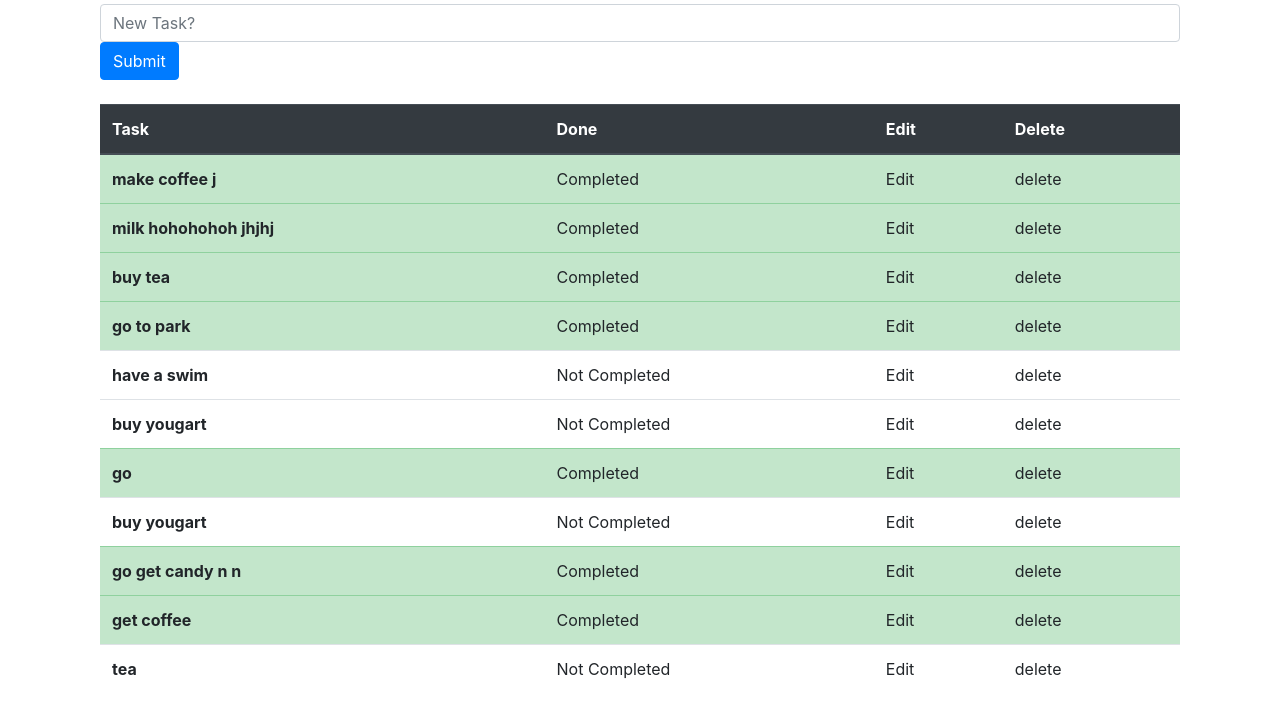
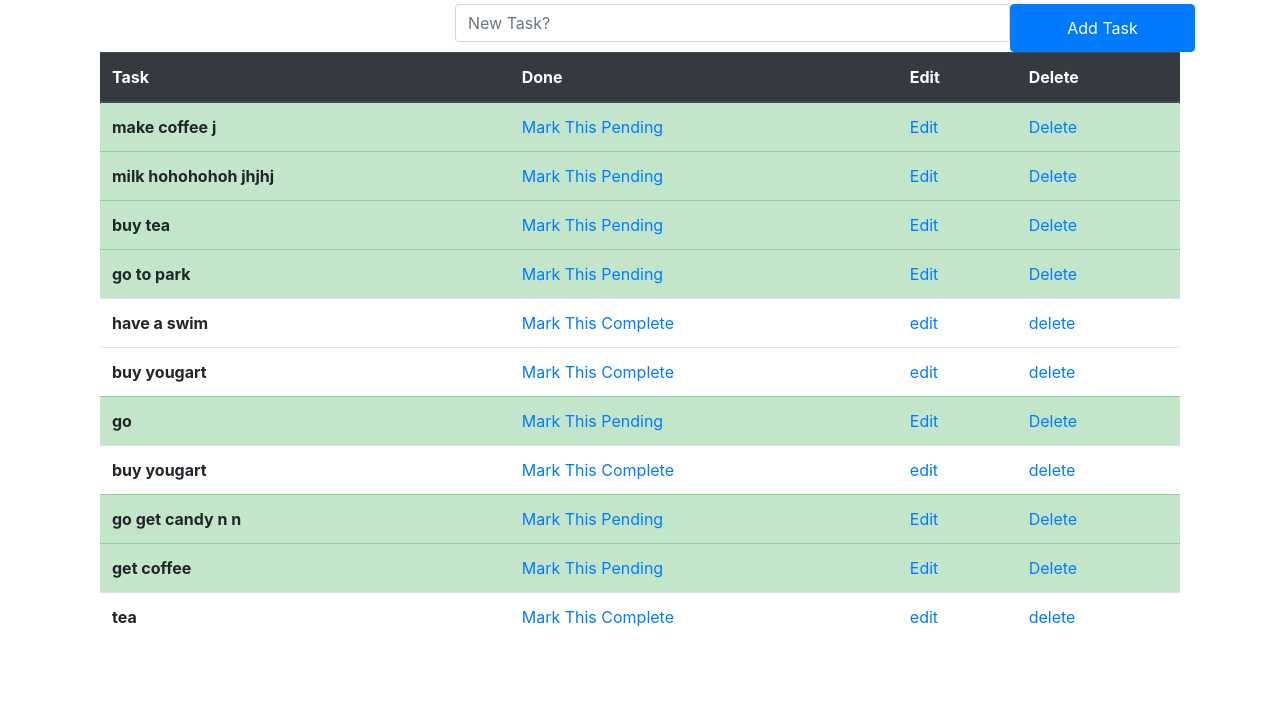
Before and after one commit to ali-nasir-ali/djan_project_03, a Django app: page /Todolist/ in a window 1280 px wide. Shown: the part 346-1055 px from the top of the page. After the commit the page ends 973 px from the top, so only its background shows below. Run offline with Django 3.2, Linux system fonts and the light colour scheme; data comes from the database, SQL or seed files in the repository; both versions use the stored data as it was after the commit; some libraries are stand-ins or nearby versions.

Commit message:
added pendin funtionality

```diff
--- a/main_app/first_app/templates/todolist.html
+++ b/main_app/first_app/templates/todolist.html
@@ -9,22 +9,20 @@ TO DO LIST
   </br>
   {% if messages %}
    {% for message in messages %}
-    <div class="alert alert-info alert-dismissible fade show" role="alert">
-       {{ message  }}
-       <button type="button" class="close" data-dismiss="alert" aria-label="Close">
+      <div class="alert alert-warning alert-dismissible fade show" role="alert">
+       <strong>{{ message  }}</strong>
+       <button type="button" class="btn-close" data-bs-dismiss="alert" aria-label="Close">
            <span aria-hidden="true">&times;</span>
        </button>
      </div>
    {% endfor %}
   {% endif %}
 
-<form method="POST">
+ <form method="POST" class="row">
  {% csrf_token %}
-  <div class="mb-3">
-
-  <input type="text" class="form-control" name="task" placeholder="New Task?">
-
-  <button type="submit" class="btn btn-primary">Submit</button>
+  <label class="col-lg-4"></label>
+  <input type="text" class="form-control col-lg-6" name="task" placeholder="New Task?">
+  <button type="submit" class="btn btn-primary col-lg-2">Add Task</button>
  </br></br>
  </form>
     <table class="table table-hover">
@@ -42,16 +40,16 @@ TO DO LIST
     {% if obj.done %}
         <tr class="table-success">
           <th>{{ obj.task}}</th>
-          <td>Completed</td>
-          <td>Edit</td>
-          <td>delete</td>
+          <td><a href="{% url 'pending_task' obj.id %}">Mark This Pending</a></td>
+          <td><a href="{% url 'edit_task' obj.id %}">Edit</a></td>
+          <td><a href="{% url 'delete_task' obj.id %}">Delete</a></td>
         </tr>
     {% else %}
         <tr>
           <th>{{ obj.task}}</th>
-          <td>Not Completed</td>
-          <td>Edit</td>
-          <td>delete</td>
+          <td><a href="{% url 'complete_task' obj.id %}">Mark This Complete</a></td>
+          <td><a href="{% url 'edit_task' obj.id %}">edit</a></td>
+          <td><a href="{% url 'delete_task' obj.id %}">delete</a></td>
         </tr>
     {% endif %}
    {% endfor %}
--- a/main_app/first_app/urls.py
+++ b/main_app/first_app/urls.py
@@ -3,6 +3,10 @@ from first_app import views
 
 urlpatterns = [
     path('', views.todolist, name='todolist'),
+    path('delete/<task_id>', views.delete_task, name='delete_task'),
+    path('complete/<task_id>', views.complete_task, name='complete_task'),
+    path('pending/<task_id>', views.pending_task, name='pending_task'),
+    path('edit/<task_id>', views.edit_task, name='edit_task'),
     path('contact/', views.contact, name='contact'),
     path('about/', views.about, name='about'),
     path('pricing/', views.pricing, name='pricing')
--- a/main_app/first_app/views.py
+++ b/main_app/first_app/views.py
@@ -2,6 +2,7 @@ from django.shortcuts import render , redirect
 from django.http import HttpResponse
 from first_app.models import TaskList
 from first_app.forms import TaskForm
+from django.contrib  import messages
 
 # Create your views here.
 def todolist(request):
@@ -9,10 +10,40 @@ def todolist(request):
         form = TaskForm(request.POST or None)
         if form.is_valid():
             form.save()
+        messages.success(request,("New Task Added"))
         return redirect('todolist')
     else:
         all_tasks = TaskList.objects.all
         return render(request, 'todolist.html', {'all_tasks':all_tasks})
+
+def edit_task(request, task_id):
+    if request.method == "POST":
+        task =TaskList.objects.get(pk=task_id)
+        form = TaskForm(request.POST or None, instance= task )
+        if form.is_valid():
+            form.save()
+        messages.success(request,("Task Edited"))
+        return redirect('todolist')
+    else:
+        task_obj = TaskList.objects.get(pk=task_id)
+        return render(request, 'edit.html', {'task_obj':task_obj})
+
+def pending_task(request,task_id):
+    task = TaskList.objects.get(pk=task_id)
+    task.done = False
+    task.save()
+    return redirect('todolist')
+
+def complete_task(request,task_id):
+    task = TaskList.objects.get(pk=task_id)
+    task.done = True
+    task.save()
+    return redirect('todolist')
+
+def delete_task(request,task_id):
+    task = TaskList.objects.get(pk=task_id)
+    task.delete()
+    return redirect('todolist')
 
 def about(request):
     context = {
```
Also changed, not shown: main_app/first_app/templates/edit.html (added, +19 -0 lines), main_app/db.sqlite3. Lines whose indentation alone changed are shown as unchanged.
